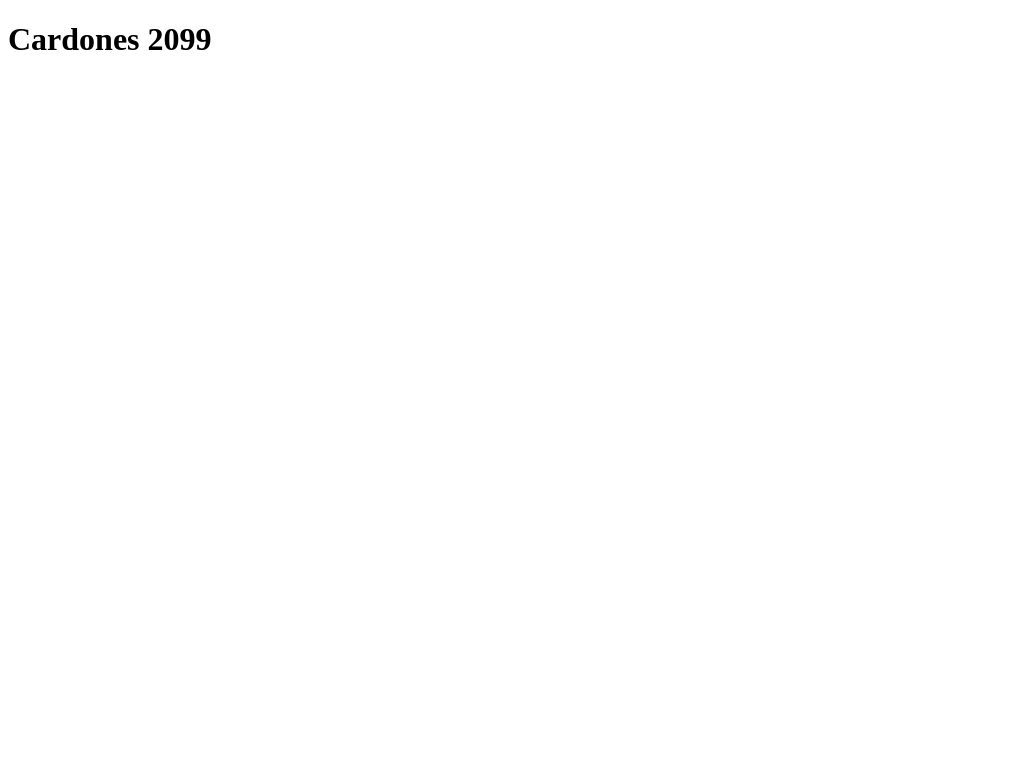
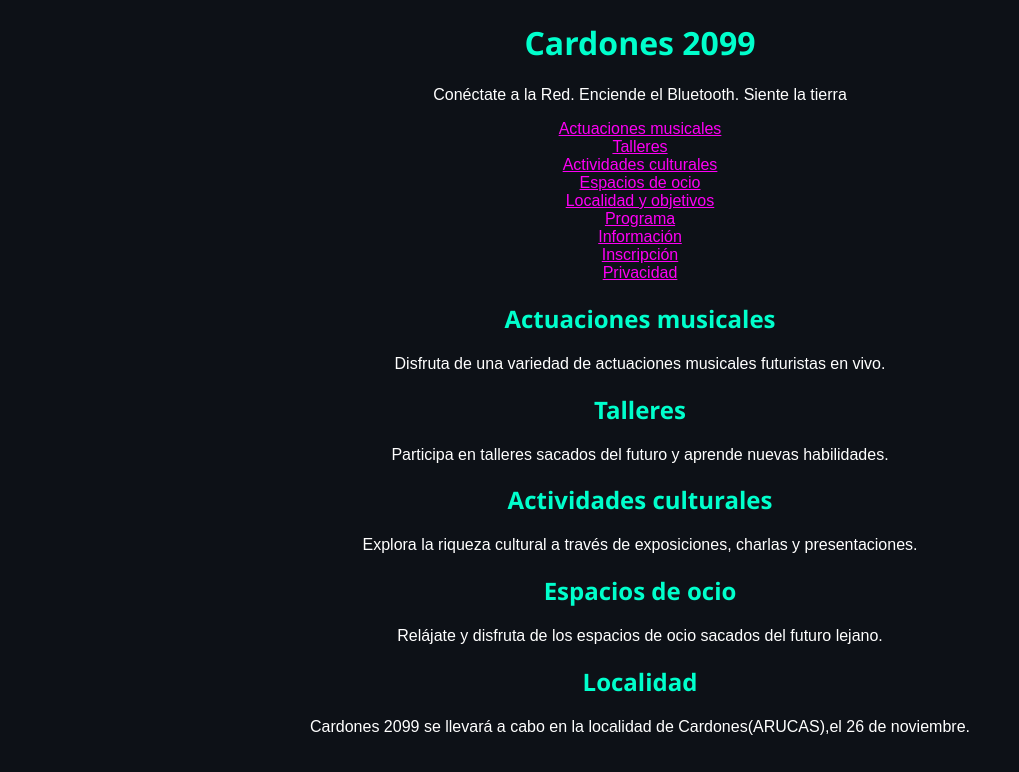
Before and after one commit to Surfero112/ACTIVIDAD-2.3-DISE-O-DE-UNA-P-GINA-WEB-ACCESIBLE-Y-SEM-NTICA, a plain HTML site: page Cardones 2099.html in a window 1280 px wide. Shown: the whole page, without its empty margins (0-1019 px from the left). Drawn offline with Linux system fonts and the light colour scheme.

Commit message:
segunda version

```diff
--- a/Cardones 2099.html
+++ b/Cardones 2099.html
@@ -1,28 +1,86 @@
-<!DOCTYPE html>
+<!doctype html>
 <html lang="es-ES">
   <head>
-    <meta charset="UTF-8">
-    <meta name="viewport" content="width=device-width, initial-scale=1.0">
+    <meta charset="UTF-8" />
+    <meta name="viewport" content="width=device-width, initial-scale=1.0" />
     <title>Cardones 2099</title>
+    <style>
+      body {
+        background-color: #0d1117;
+        color: #ffffff;
+        font-family: Arial, sans-serif;
+        font-size: 16px;
+        text-align: center;
+      } h1,
+      h2 {
+        color: #00ffcc;
+        font-family: "Segoe UI", Tahoma, sans-serif;
+      }
+
+      a {
+        color: #fd00f4;
+      }
+      nav ul {
+        list-style-type: none;
+        padding: 0;
+      }
+    </style>
   </head>
   <body>
     <header>
       <h1>Cardones 2099</h1>
+      <p>Conéctate a la Red. Enciende el Bluetooth. Siente la tierra</p>
     </header>
 
+    <nav>
+      <ul>
+        <li><a href="#actuaciones">Actuaciones musicales</a></li>
+        <li><a href="#talleres">Talleres</a></li>
+        <li><a href="#cultura">Actividades culturales</a></li>
+        <li><a href="#ocio">Espacios de ocio</a></li>
+        <li><a href="#localidad">Localidad y objetivos</a></li>
+        <li><a href="#programa">Programa</a></li>
+        <li><a href="#info">Información</a></li>
+        <li><a href="#inscripcion">Inscripción</a></li>
+        <li><a href="#privacidad">Privacidad</a></li>
+      </ul>
+    </nav>
 
+    <main>
+      <section id="actuaciones">
+        <h2>Actuaciones musicales</h2>
+        <p>
+          Disfruta de una variedad de actuaciones musicales futuristas en vivo.
+        </p>
+      </section>
 
+      <section id="talleres">
+        <h2>Talleres</h2>
+        <p>
+          Participa en talleres sacados del futuro y aprende nuevas habilidades.
+        </p>
+      </section>
 
+      <section id="cultura">
+        <h2>Actividades culturales</h2>
+        <p>
+          Explora la riqueza cultural a través de exposiciones, charlas y
+          presentaciones.
+        </p>
+      </section>
 
-
+      <section id="ocio">
+        <h2>Espacios de ocio</h2>
+        <p>
+          Relájate y disfruta de los espacios de ocio sacados del futuro lejano.
+        </p>
+      </section>
+      <section id="localidad">
+        <h2>Localidad</h2>
+        <p>
+          Cardones 2099 se llevará a cabo en la localidad de Cardones(ARUCAS),el 26 de noviembre.
+        </p>
+      </section>
+    </main>
   </body>
-
-
-
-
-
-
-
-
-
 </html>
```
Lines whose indentation alone changed are shown as unchanged.
